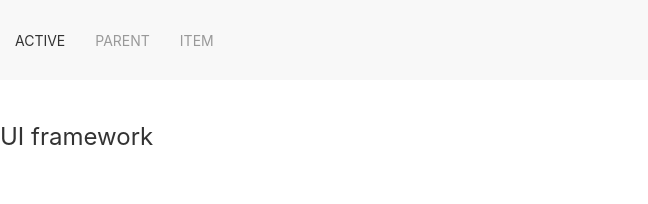
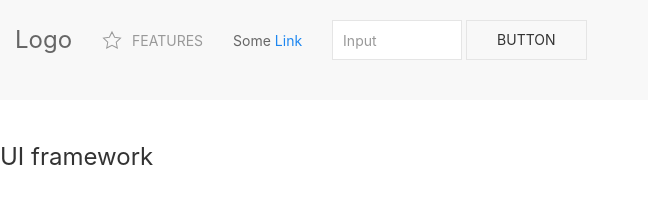
Before and after one commit to Paxilio/UIframework, a plain HTML site: page index.html in a window 1280 px wide. Shown: the whole page, without its empty margins (0-648 px from the left). Drawn offline with nearby package versions, Linux system fonts and the light colour scheme.

Commit message:
modified the NAVBAR

```diff
--- a/index.html
+++ b/index.html
@@ -11,20 +11,33 @@
     <nav class="uk-navbar-container" uk-navbar>
     <div class="uk-navbar-left">
 
+        <nav class="uk-navbar-container uk-margin" uk-navbar>
+    <div class="uk-navbar-left">
+
+        <a class="uk-navbar-item uk-logo" href="#">Logo</a>
+
         <ul class="uk-navbar-nav">
-            <li class="uk-active"><a href="#">Active</a></li>
             <li>
-                <a href="#">Parent</a>
-                <div class="uk-navbar-dropdown">
-                    <ul class="uk-nav uk-navbar-dropdown-nav">
-                        <li class="uk-active"><a href="#">Active</a></li>
-                        <li><a href="#">Item</a></li>
-                        <li><a href="#">Item</a></li>
-                    </ul>
-                </div>
+                <a href="#">
+                    <span class="uk-icon uk-margin-small-right" uk-icon="icon: star"></span>
+                    Features
+                </a>
             </li>
-            <li><a href="#">Item</a></li>
         </ul>
+
+        <div class="uk-navbar-item">
+            <div>Some <a href="#">Link</a></div>
+        </div>
+
+        <div class="uk-navbar-item">
+            <form action="javascript:void(0)">
+                <input class="uk-input uk-form-width-small" type="text" placeholder="Input">
+                <button class="uk-button uk-button-default">Button</button>
+            </form>
+        </div>
+
+    </div>
+</nav>
 
     </div>
 </nav>
```
